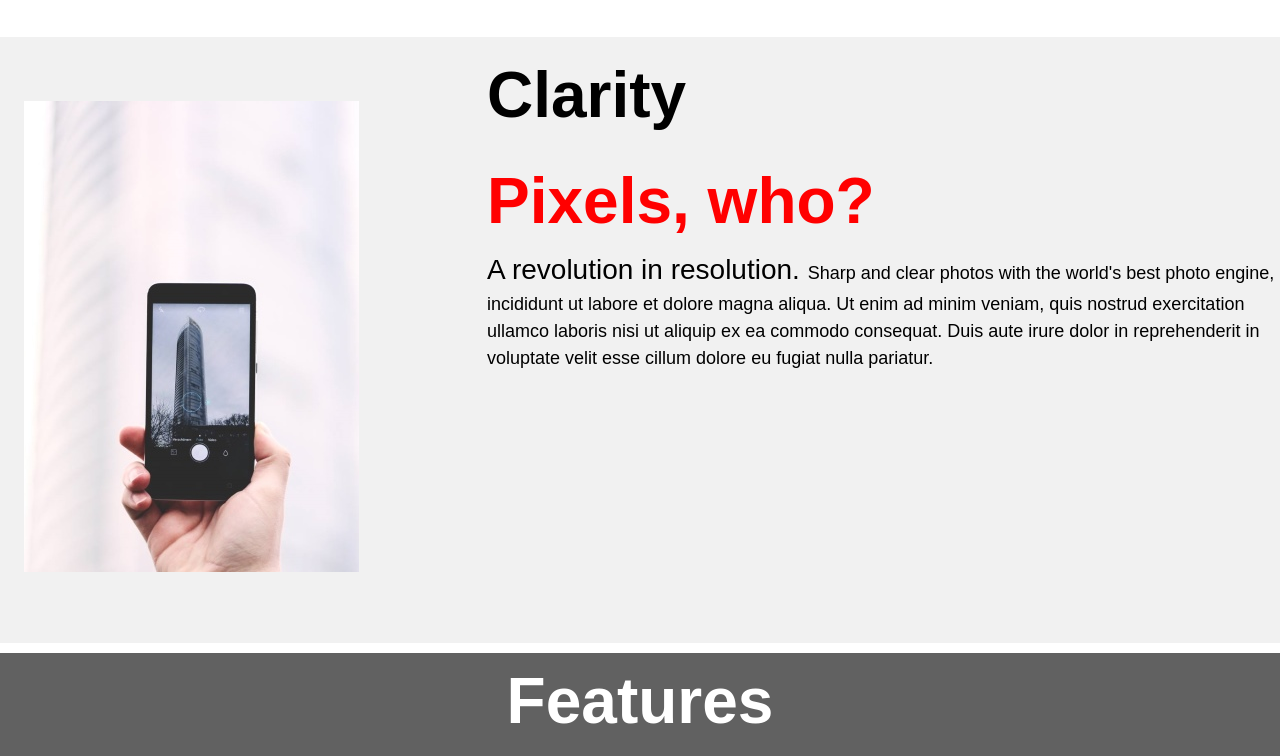
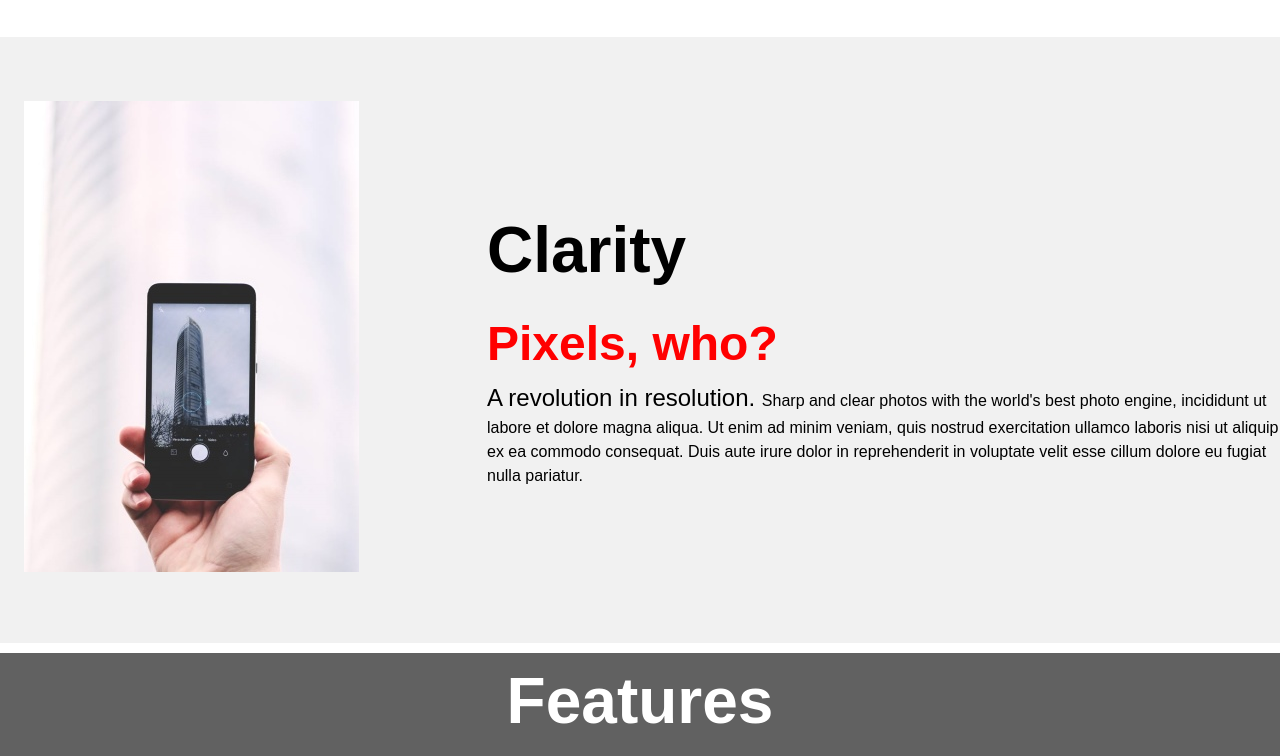
Before and after one commit to DarakhshanAG/html-css-templates, a plain HTML site: page app-launch/index.html in a window 1280 px wide. Shown: the part 1561-2317 px from the top of the page. Drawn offline with nearby package versions, Linux system fonts and the light colour scheme.

Commit message:
clarity section

```diff
--- a/app-launch/clarity.css
+++ b/app-launch/clarity.css
@@ -1,6 +1,8 @@
 .clarity-section{
     display: flex;
     background-color: #F1F1F1;
+    align-items: center;
+    justify-content: space-between;
 }
 .clarity-img{
     margin: 64px 128px 64px 24px;
@@ -12,11 +14,12 @@
 }
 .clarity-who{
     color: red;
+    font-size: 48px;
 }
 .clarity-text{
-    font-size: 18px;
+    font-size: 16px;
 }
 
 .clarity-text-large{
-    font-size: 28px;
+    font-size: 24px;
 }
--- a/app-launch/index.html
+++ b/app-launch/index.html
@@ -57,9 +57,9 @@
         <img  src="app5.jpg" alt="app5">
       </div>
       <div>
-        <h1 class="clarity-heading">Clarity</h1>
-        <h2 class="clarity-who">Pixels, who?</h2>
-        <p class="clarity-text"> <span class="clarity-text-large"> A revolution in resolution. </span> Sharp and clear photos with the world's best photo engine, incididunt ut labore et dolore magna aliqua. Ut enim ad minim veniam, quis nostrud exercitation ullamco laboris nisi ut aliquip ex ea commodo consequat. Duis aute irure dolor in reprehenderit in voluptate velit esse cillum dolore eu fugiat nulla pariatur.</p>
+        <h1 class="clarity-heading fw700">Clarity</h1>
+        <h2 class="clarity-who fw700">Pixels, who?</h2>
+        <p class="clarity-text fw400"> <span class="clarity-text-large fw400"> A revolution in resolution. </span> Sharp and clear photos with the world's best photo engine, incididunt ut labore et dolore magna aliqua. Ut enim ad minim veniam, quis nostrud exercitation ullamco laboris nisi ut aliquip ex ea commodo consequat. Duis aute irure dolor in reprehenderit in voluptate velit esse cillum dolore eu fugiat nulla pariatur.</p>
       </div>
     </section>
 
--- a/app-launch/typography.css
+++ b/app-launch/typography.css
@@ -1,7 +1,10 @@
 @font-face {
     font-family: "poppins", sans-serif;
-    src: url(E:\Darakhshan\html-css-templates\app-launch\assets\fonts\Poppins);
+    src: url(E:\Darakhshan\html-css-templates\app-launch\assets\fonts\Poppins) format('poppins');
   }
+  selector {
+    font-family: 'poppins';
+}
   body{
     font-family: "poppins", sans-serif;
     font-size: 16px;
```
